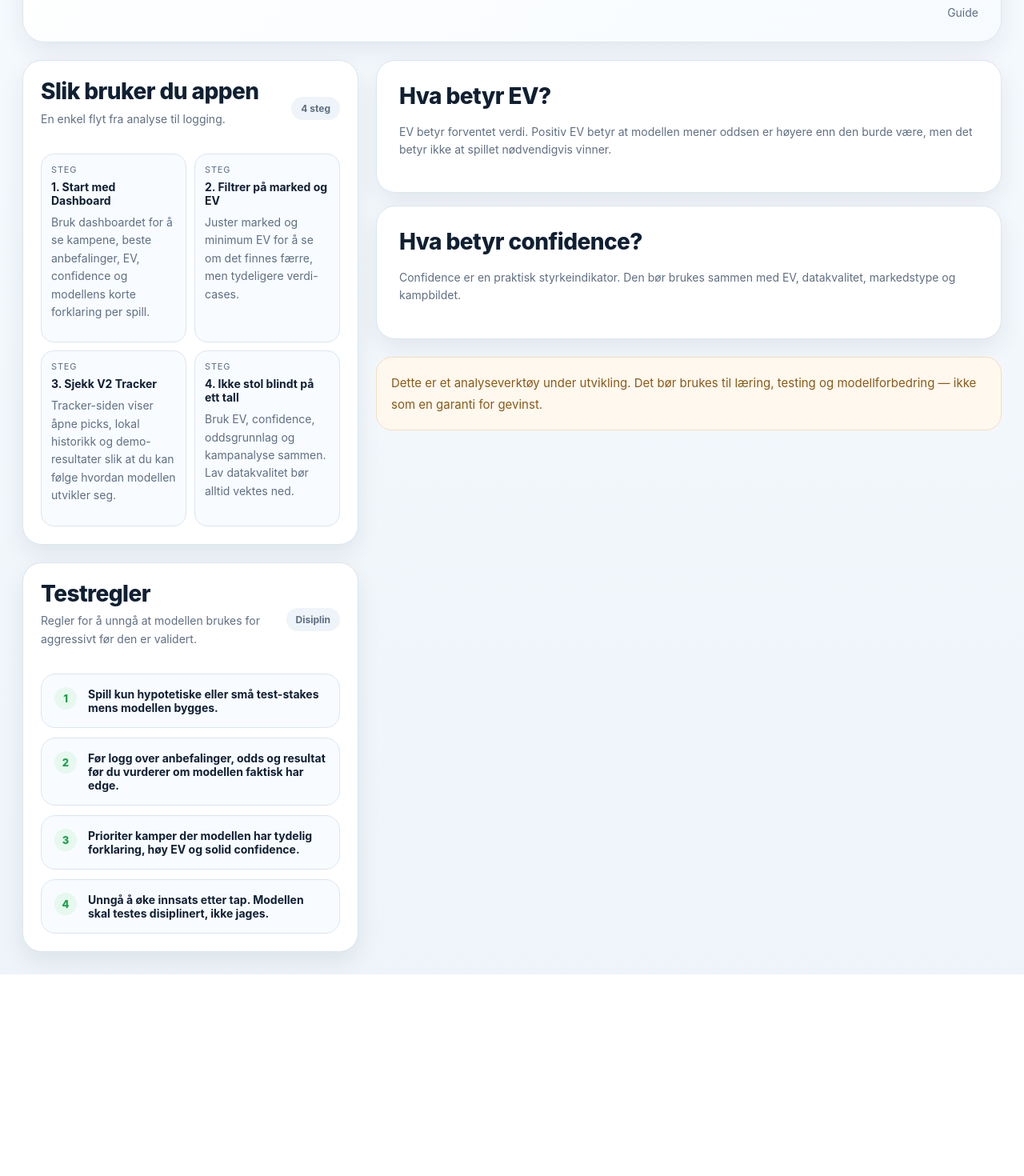
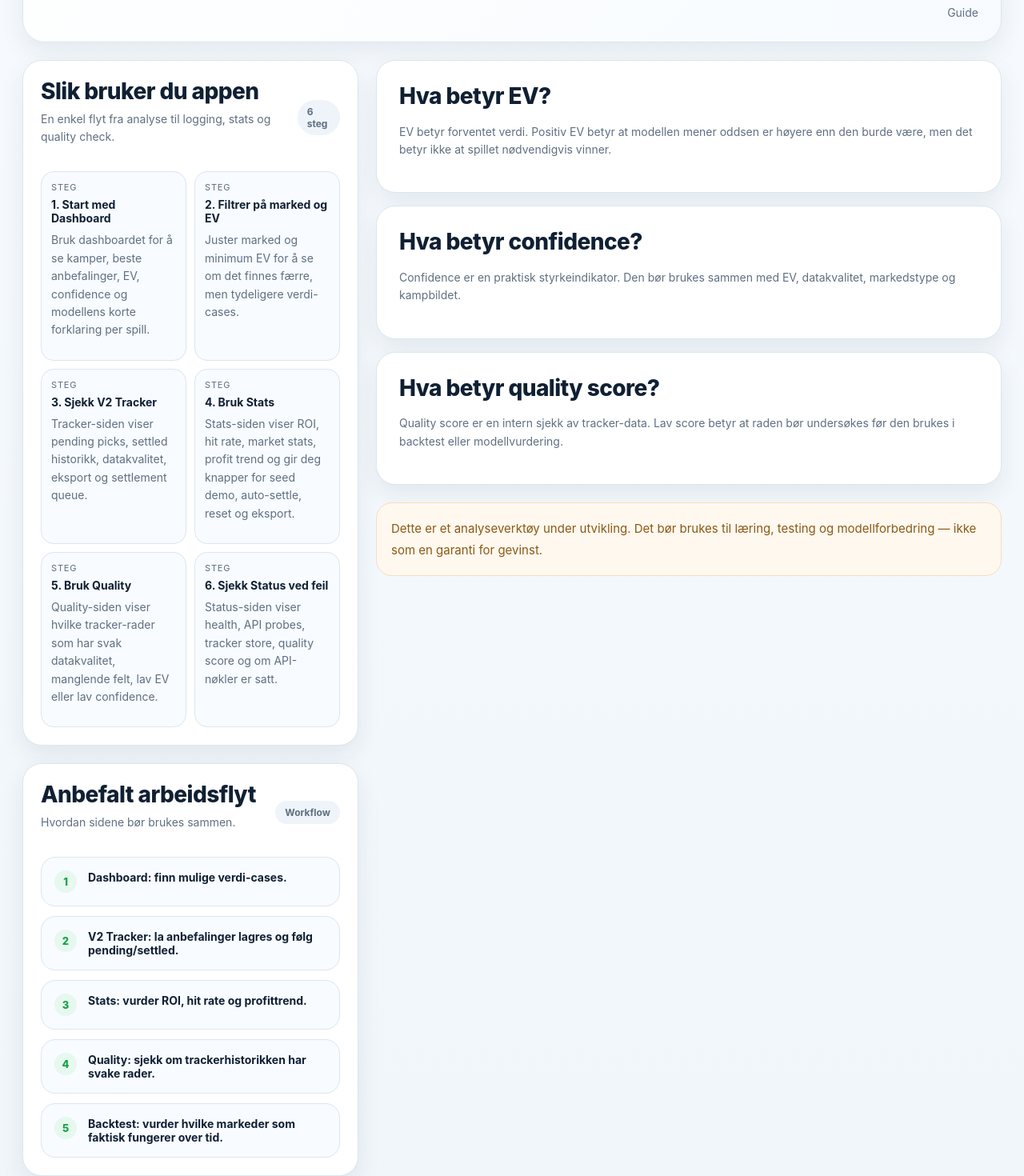
Before and after one commit to hakonnilsen157-commits/PL-betting-model, a Next.js app in the folder pl-vercel-v1/: page /guide in a window 1280 px wide. Shown: the part 380-1850 px from the top of the page at 80% size. Before the commit the page ends 1598 px from the top, so only its background shows below. Built offline with nearby package versions, Linux system fonts and the light colour scheme.

Commit message:
Update guide for V2 tracker stats quality workflow

```diff
--- a/pl-vercel-v1/app/guide/page.tsx
+++ b/pl-vercel-v1/app/guide/page.tsx
@@ -1,7 +1,7 @@
 const steps = [
   {
     title: '1. Start med Dashboard',
-    text: 'Bruk dashboardet for å se kampene, beste anbefalinger, EV, confidence og modellens korte forklaring per spill.',
+    text: 'Bruk dashboardet for å se kamper, beste anbefalinger, EV, confidence og modellens korte forklaring per spill.',
   },
   {
     title: '2. Filtrer på marked og EV',
@@ -9,19 +9,36 @@ const steps = [
   },
   {
     title: '3. Sjekk V2 Tracker',
-    text: 'Tracker-siden viser åpne picks, lokal historikk og demo-resultater slik at du kan følge hvordan modellen utvikler seg.',
+    text: 'Tracker-siden viser pending picks, settled historikk, datakvalitet, eksport og settlement queue.',
   },
   {
-    title: '4. Ikke stol blindt på ett tall',
-    text: 'Bruk EV, confidence, oddsgrunnlag og kampanalyse sammen. Lav datakvalitet bør alltid vektes ned.',
+    title: '4. Bruk Stats',
+    text: 'Stats-siden viser ROI, hit rate, market stats, profit trend og gir deg knapper for seed demo, auto-settle, reset og eksport.',
+  },
+  {
+    title: '5. Bruk Quality',
+    text: 'Quality-siden viser hvilke tracker-rader som har svak datakvalitet, manglende felt, lav EV eller lav confidence.',
+  },
+  {
+    title: '6. Sjekk Status ved feil',
+    text: 'Status-siden viser health, API probes, tracker store, quality score og om API-nøkler er satt.',
   },
 ];
 
 const rules = [
   'Spill kun hypotetiske eller små test-stakes mens modellen bygges.',
   'Før logg over anbefalinger, odds og resultat før du vurderer om modellen faktisk har edge.',
-  'Prioriter kamper der modellen har tydelig forklaring, høy EV og solid confidence.',
+  'Prioriter kamper der modellen har tydelig forklaring, høy EV, solid confidence og god datakvalitet.',
   'Unngå å øke innsats etter tap. Modellen skal testes disiplinert, ikke jages.',
+  'Ikke vurder modellen seriøst før den har nok settled picks per marked.',
+];
+
+const workflow = [
+  'Dashboard: finn mulige verdi-cases.',
+  'V2 Tracker: la anbefalinger lagres og følg pending/settled.',
+  'Stats: vurder ROI, hit rate og profittrend.',
+  'Quality: sjekk om trackerhistorikken har svake rader.',
+  'Backtest: vurder hvilke markeder som faktisk fungerer over tid.',
 ];
 
 export default function GuidePage() {
@@ -46,9 +63,9 @@ export default function GuidePage() {
             <div className="list-card-header">
               <div>
                 <h2 className="section-title" style={{ marginBottom: 0 }}>Slik bruker du appen</h2>
-                <p className="section-subtitle">En enkel flyt fra analyse til logging.</p>
+                <p className="section-subtitle">En enkel flyt fra analyse til logging, stats og quality check.</p>
               </div>
-              <div className="badge-soft">4 steg</div>
+              <div className="badge-soft">6 steg</div>
             </div>
 
             <div className="metrics-grid" style={{ marginTop: 14 }}>
@@ -57,6 +74,25 @@ export default function GuidePage() {
                   <div className="metric-pill-label">Steg</div>
                   <div className="metric-pill-value">{step.title}</div>
                   <p className="section-subtitle" style={{ marginTop: 8 }}>{step.text}</p>
+                </div>
+              ))}
+            </div>
+          </section>
+
+          <section className="list-card">
+            <div className="list-card-header">
+              <div>
+                <h2 className="section-title" style={{ marginBottom: 0 }}>Anbefalt arbeidsflyt</h2>
+                <p className="section-subtitle">Hvordan sidene bør brukes sammen.</p>
+              </div>
+              <div className="badge-soft">Workflow</div>
+            </div>
+
+            <div className="reason-list">
+              {workflow.map((item, index) => (
+                <div key={item} className="reason-card">
+                  <span className="reason-number">{index + 1}</span>
+                  <div className="metric-pill-value">{item}</div>
                 </div>
               ))}
             </div>
@@ -99,6 +135,13 @@ export default function GuidePage() {
             </p>
           </section>
 
+          <section className="detail-card" style={{ marginTop: 16 }}>
+            <h2 className="section-title">Hva betyr quality score?</h2>
+            <p className="section-subtitle">
+              Quality score er en intern sjekk av tracker-data. Lav score betyr at raden bør undersøkes før den brukes i backtest eller modellvurdering.
+            </p>
+          </section>
+
           <section className="warning-box">
             Dette er et analyseverktøy under utvikling. Det bør brukes til læring, testing og modellforbedring — ikke som en garanti for gevinst.
           </section>
```
